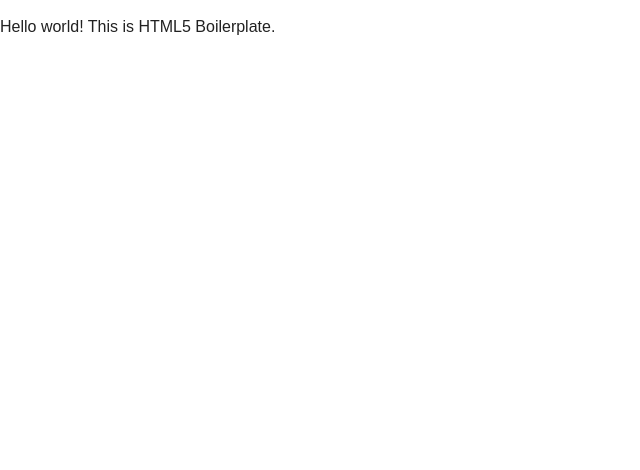
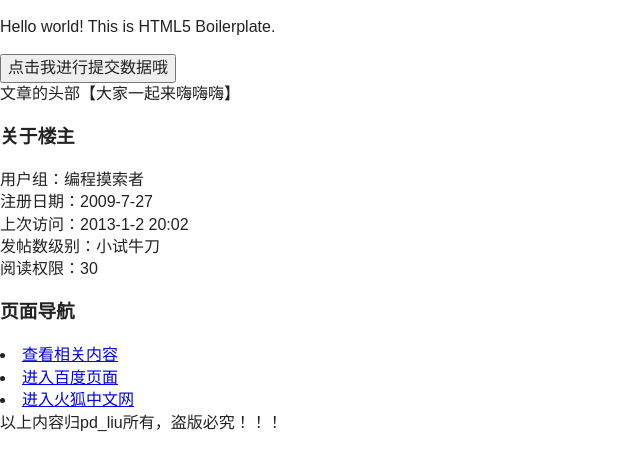
Before and after one commit to pdliuw/HtmlFirst, a plain HTML site: page index.html in a window 1280 px wide. Shown: the whole page, without its empty margins (0-640 px from the left). Drawn offline with nearby package versions, Linux system fonts and the light colour scheme.

Commit message:
some easy function

```diff
--- a/index.html
+++ b/index.html
@@ -36,5 +36,40 @@
             r.parentNode.insertBefore(e,r)}(window,document,'script','ga'));
             ga('create','UA-XXXXX-X','auto');ga('send','pageview');
         </script>
+    <button title="button Title " onclick="">点击我进行提交数据哦</button>
+    <article>
+
+        <!-- header -->
+        <header>
+            文章的头部【大家一起来嗨嗨嗨】
+        </header>
+
+        <!-- aside -->
+        <aside>
+            <h3>关于楼主</h3>
+            <section>
+                <div>用户组：编程摸索者</div>
+                <div>注册日期：2009-7-27</div>
+                <div>上次访问：2013-1-2  20:02</div>
+                <div>发帖数级别：小试牛刀</div>
+                <div>阅读权限：30</div>
+            </section>
+        </aside>
+
+        <aside>
+            <h3>页面导航</h3>
+            <nav>
+                <url>
+                    <li><a href="#">查看相关内容</a></li>
+                    <li><a href="http://www.baidu.com">进入百度页面</a></li>
+                    <li><a href="http://www.firefoxchina.cn/">进入火狐中文网</a></li>
+                </url>
+            </nav>
+        </aside>
+        <!-- footer -->
+        <footer>
+            以上内容归pd_liu所有，盗版必究！！！
+        </footer>
+    </article>
     </body>
 </html>
```
